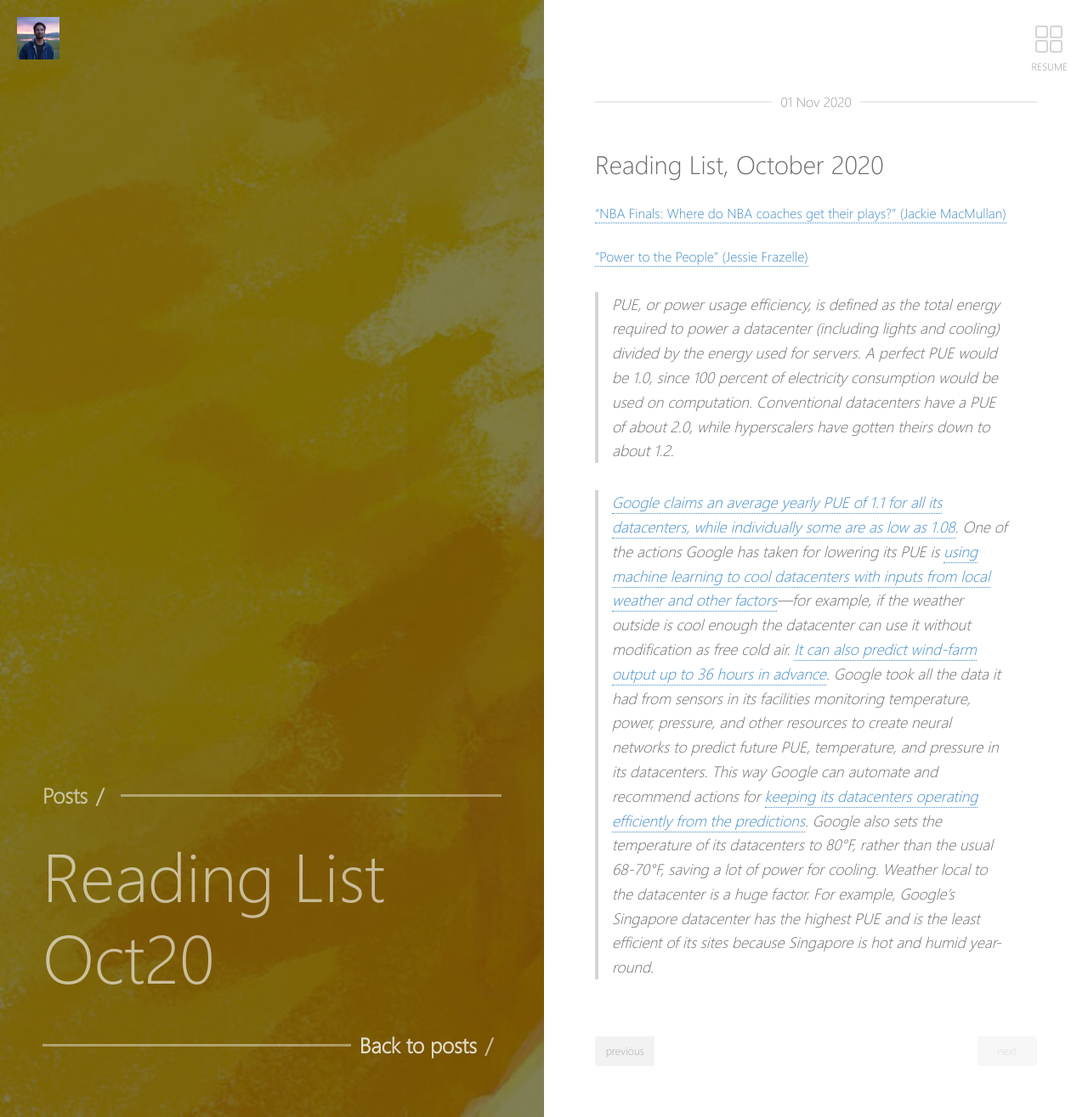
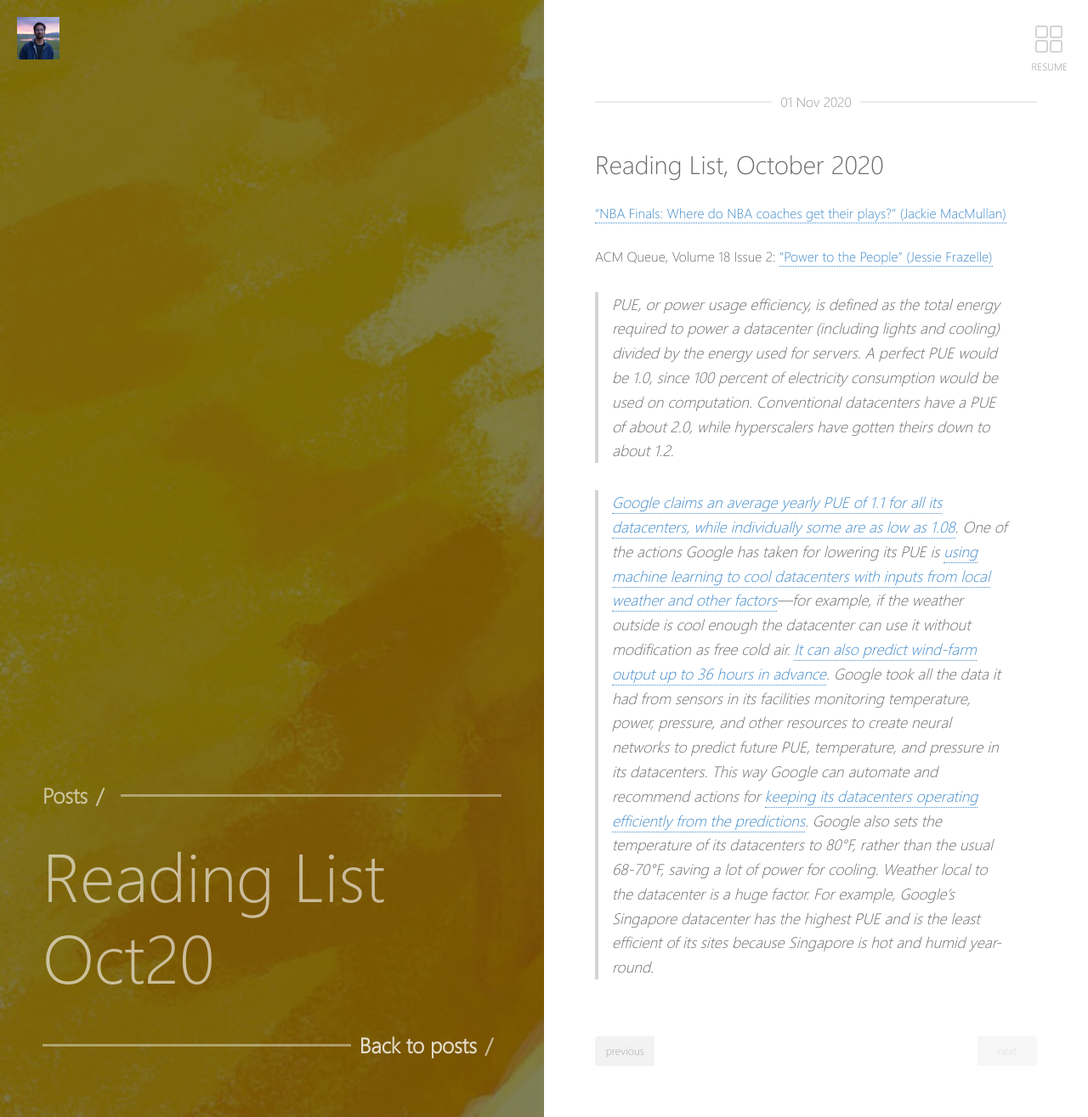
Before and after one commit to sumeet-bansal/sumeet-bansal.github.io, a Jekyll site: the page built from _posts/2020-11-01-reading-list-oct20.md, in a window 1280 px wide. Shown: the whole page at 85% size. Built offline with Jekyll 4.4.1, drawn with Linux system fonts in a browser that asks for light colours; our own code applies the rules of GitHub Pages for plain Markdown files.

Commit message:
Update 2020-11-01-reading-list-oct20.md

```diff
--- a/_posts/2020-11-01-reading-list-oct20.md
+++ b/_posts/2020-11-01-reading-list-oct20.md
@@ -2,7 +2,7 @@
 
 #### ["NBA Finals: Where do NBA coaches get their plays?" (Jackie MacMullan)](https://www.espn.com/nba/story/_/id/29946346/nba-finals-where-do-nba-coaches-get-their-plays)
 
-#### ["Power to the People" (Jessie Frazelle)](https://queue.acm.org/detail.cfm?id=3402527)
+#### *ACM Queue*, Volume 18 Issue 2: ["Power to the People" (Jessie Frazelle)](https://queue.acm.org/detail.cfm?id=3402527)
 > PUE, or power usage efficiency, is defined as the total energy required to power a datacenter (including lights and cooling) divided by the energy used for servers. A perfect PUE would be 1.0, since 100 percent of electricity consumption would be used on computation. Conventional datacenters have a PUE of about 2.0, while hyperscalers have gotten theirs down to about 1.2.
 
 > [Google claims an average yearly PUE of 1.1 for all its datacenters, while individually some are as low as 1.08](https://www.google.com/about/datacenters/efficiency/). One of the actions Google has taken for lowering its PUE is [using machine learning to cool datacenters with inputs from local weather and other factors](https://deepmind.com/blog/article/safety-first-ai-autonomous-data-centre-cooling-and-industrial-control)&mdash;for example, if the weather outside is cool enough the datacenter can use it without modification as free cold air. [It can also predict wind-farm output up to 36 hours in advance](https://deepmind.com/blog/article/machine-learning-can-boost-value-wind-energy). Google took all the data it had from sensors in its facilities monitoring temperature, power, pressure, and other resources to create neural networks to predict future PUE, temperature, and pressure in its datacenters. This way Google can automate and recommend actions for [keeping its datacenters operating efficiently from the predictions](https://deepmind.com/blog/article/deepmind-ai-reduces-google-data-centre-cooling-bill-40). Google also sets the temperature of its datacenters to 80°F, rather than the usual 68-70°F, saving a lot of power for cooling. Weather local to the datacenter is a huge factor. For example, Google's Singapore datacenter has the highest PUE and is the least efficient of its sites because Singapore is hot and humid year-round.
```
